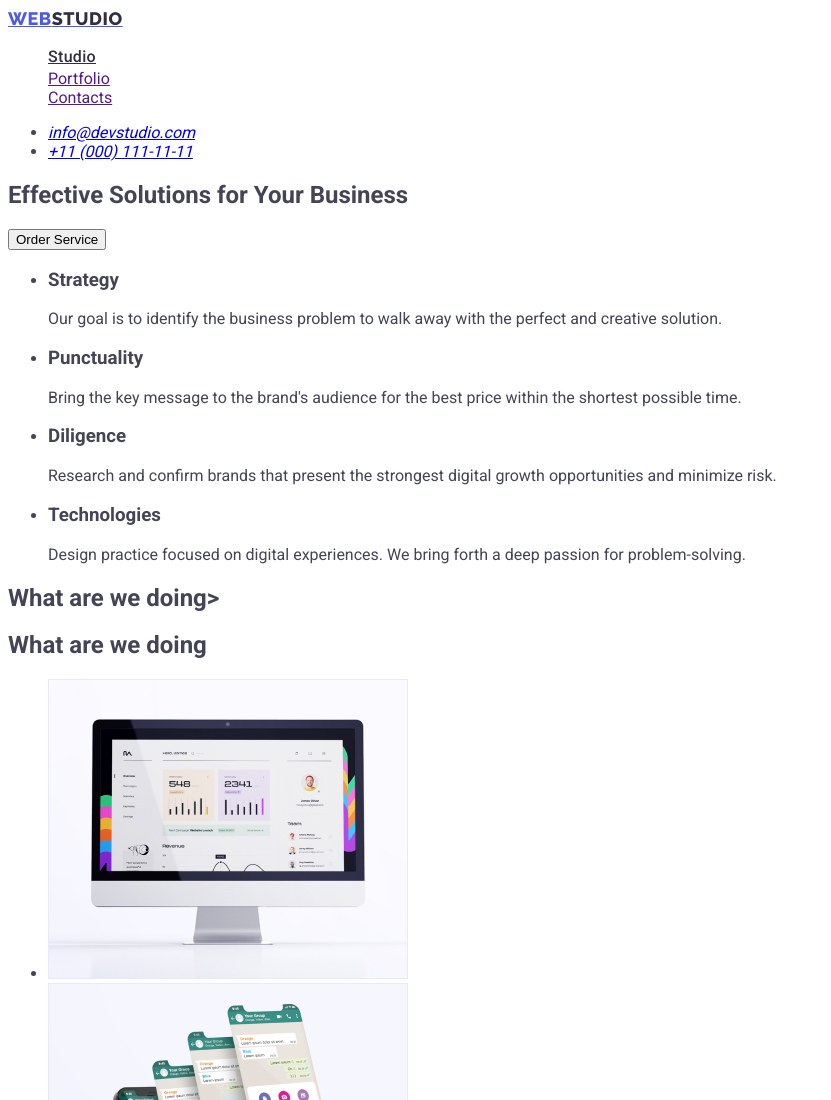
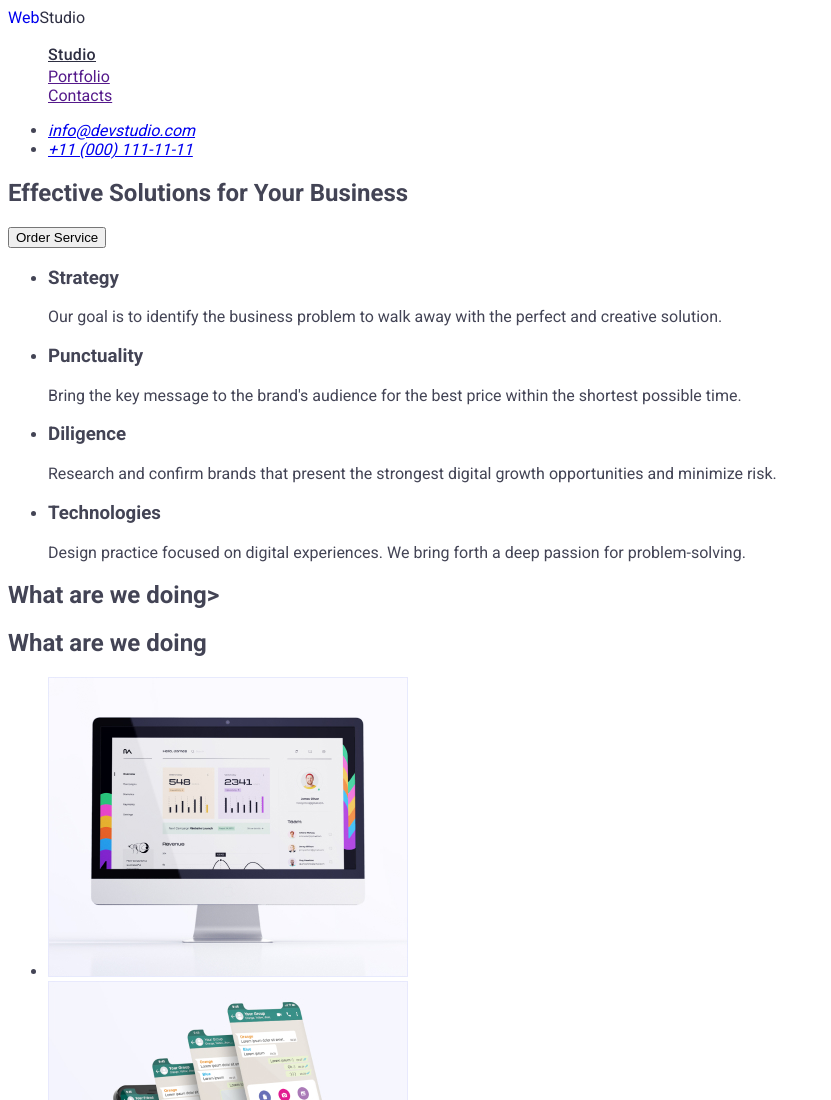
Before and after one commit to Iuliaaaaaaa/goit-markup-hw-02, a plain HTML site: page index.html in a window 1280 px wide. Shown: the top 1100 px of the page, without its empty margins (0-831 px from the left). Drawn offline with Linux system fonts and the light colour scheme.

Commit message:
сссссс

```diff
--- a/index.html
+++ b/index.html
@@ -13,7 +13,7 @@
 <body>
   <header>
     <nav >
-     <a  href="./index.html" class="logo" class="link" >Web<span>Studio</span> </a>
+     <a  href="./index.html" class="link" class="logo"  >Web<span>Studio</span> </a>
      <ul class="list">
         <li><a href="./index.html" class="link-list" class="link" >Studio</a></li>
         <li><a href="">Portfolio</a></li>
```
